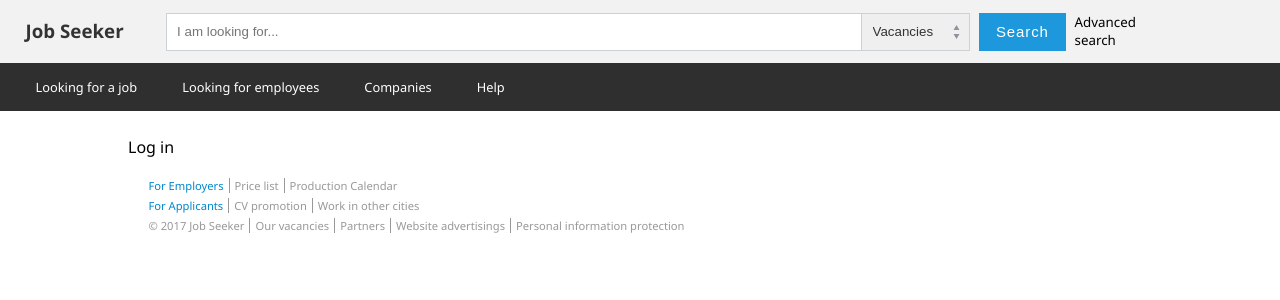
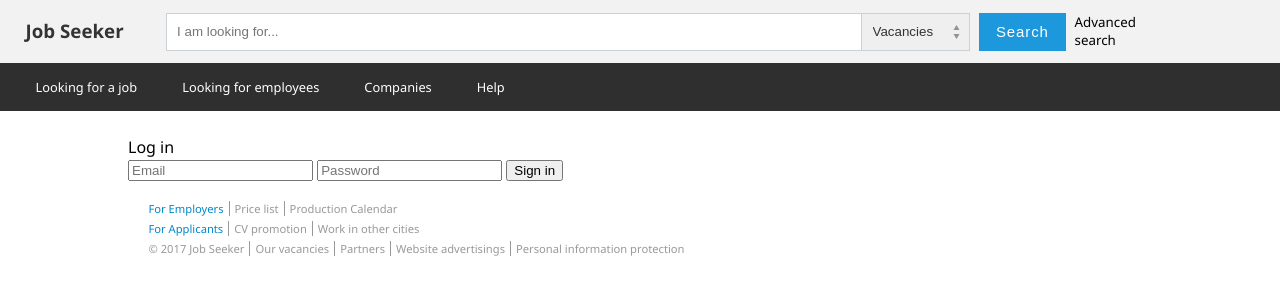
Before and after one commit to javasziyoev/jobseek, a PHP site: page /views/user/signin.php in a window 1280 px wide. Shown: the top 300 px of the page. Run offline with PHP 8.4, Linux system fonts and the light colour scheme; some libraries are stand-ins or nearby versions.

Commit message:
added input fields

```diff
--- a/views/user/signin.php
+++ b/views/user/signin.php
@@ -5,7 +5,10 @@
     <section id="sign-up-content">
         <label>Log in</label>
         <form action="#" method="POST">
+           <input type="email" placeholder="Email" name="email">
+           <input type="password" placeholder="Password" name="password">
 
+           <input type="submit" value="Sign in">
         </form>
     </section>
 
```
